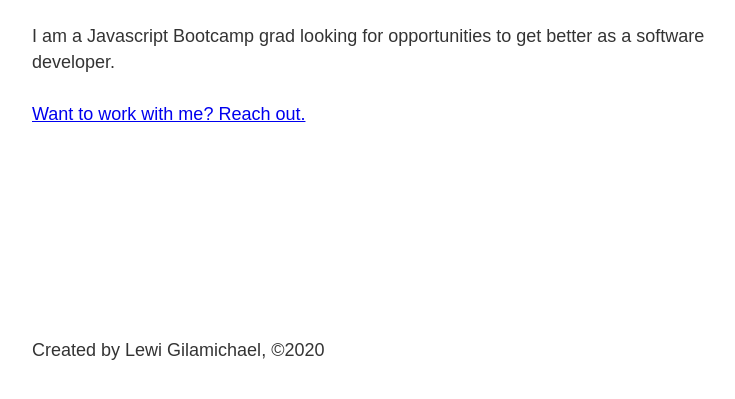
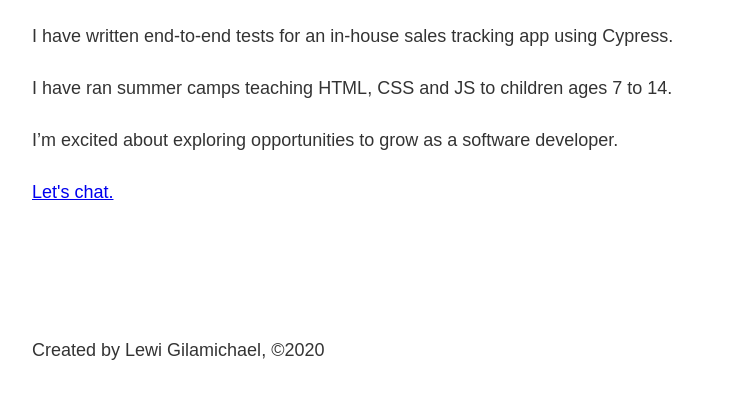
Before and after one commit to lewi-g/lewi.me, a Gatsby site: page /about in a window 1280 px wide. Shown: the part 393-792 px from the top of the page, without its empty margins (251-986 px from the left). Built offline with nearby package versions, Linux system fonts and the light colour scheme; Gatsby itself is replaced by a stand-in of ours.

Commit message:
Updates About page

```diff
--- a/src/pages/about.js
+++ b/src/pages/about.js
@@ -1,15 +1,19 @@
 import React from 'react'
 import {Link} from 'gatsby'
 import Layout from '../components/layout'
+
 import Head from '../components/head'
+
 
 function AboutPage(){
   return (
     <Layout>
       <Head title="About"/>
       <h1>About Me</h1>
-      <p>I am a Javascript Bootcamp grad looking for opportunities to get better as a software developer.</p>
-      <p> <Link to="/contact">Want to work with me? Reach out.</Link></p>
+      <p>I have written end-to-end tests for an in-house sales tracking app using Cypress.</p>
+      <p>I have ran summer camps teaching HTML, CSS and JS to children ages 7 to 14.</p>
+      <p>I’m excited about exploring opportunities to grow as a software developer.</p>
+      <p> <Link to="/contact">Let's chat.</Link></p>
     </Layout>
   )
 }
```
